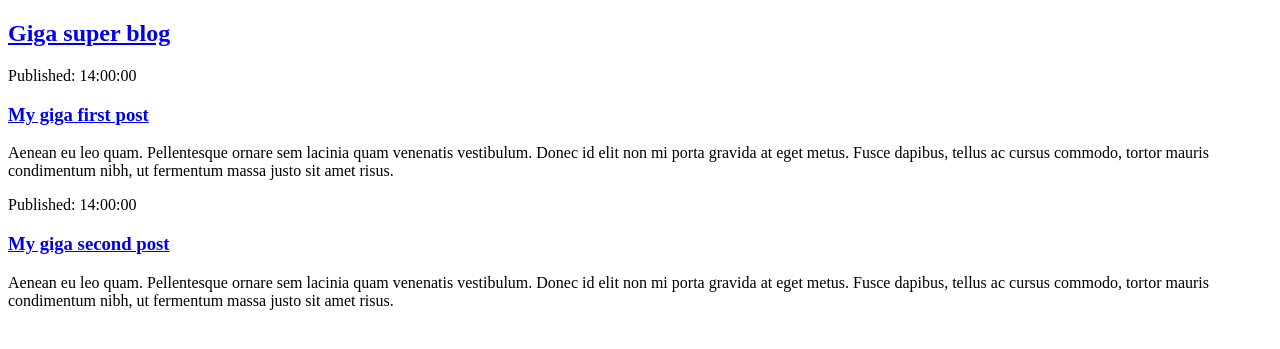
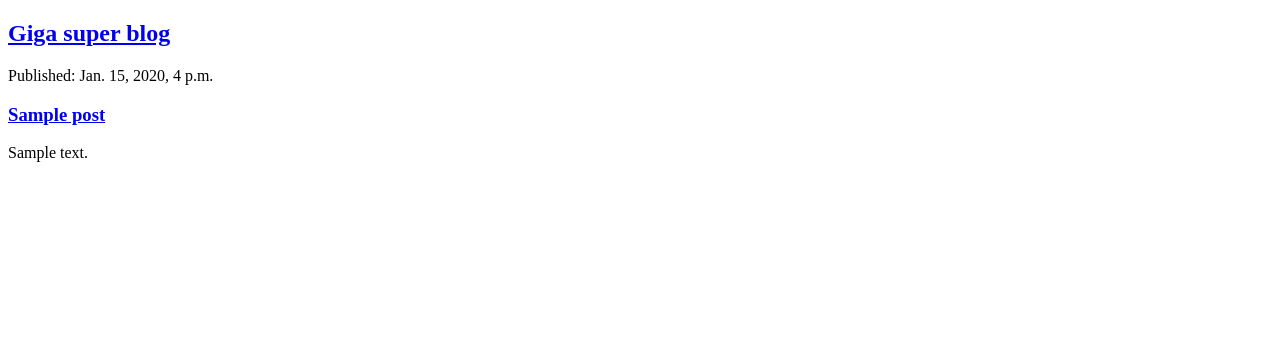
Before and after one commit to anastasiAYAYA/my-first-blog, a Django app: page / in a window 1280 px wide. Shown: the top 349 px of the page. Run offline with Django 5.2, Linux system fonts and the light colour scheme; tables that the repository leaves empty hold one stand-in row (values such as "Sample post").

Commit message:
aahaahaha

```diff
--- a/blog/templates/blog/post_list.html
+++ b/blog/templates/blog/post_list.html
@@ -7,15 +7,12 @@
         <header>
             <h2><a href="/">Giga super blog</a></h2>
         </header>
-        <article>
-            <time>Published: 14:00:00</time>
-            <h3><a href="/">My giga first post</a> </h3>
-            <p>Aenean eu leo quam. Pellentesque ornare sem lacinia quam venenatis vestibulum. Donec id elit non mi porta gravida at eget metus. Fusce dapibus, tellus ac cursus commodo, tortor mauris condimentum nibh, ut fermentum massa justo sit amet risus.</p>
-        </article>
-        <article>
-            <time>Published: 14:00:00</time>
-            <h3><a href="/">My giga second post</a> </h3>
-            <p>Aenean eu leo quam. Pellentesque ornare sem lacinia quam venenatis vestibulum. Donec id elit non mi porta gravida at eget metus. Fusce dapibus, tellus ac cursus commodo, tortor mauris condimentum nibh, ut fermentum massa justo sit amet risus.</p>
-        </article>
+        {% for post in posts %}
+            <article>
+                <time>Published: {{ post.published_date }}</time>
+                <h3><a href="/">{{ post.title }}</a></h3>
+                <p>{{ post.text|linebreaks }}</p>
+            </article>
+        {% endfor %}
     </body>
 </html>
--- a/blog/views.py
+++ b/blog/views.py
@@ -1,4 +1,9 @@
 from django.shortcuts import render
+from django.utils import timezone
+
+from .models import Post
+
 
 def post_list(request):
-    return render(request, 'blog/post_list.html', {})
+    posts = Post.objects.filter(published_date__lte=timezone.now()).order_by('published_date')
+    return render(request, 'blog/post_list.html', {'posts': posts})
```
